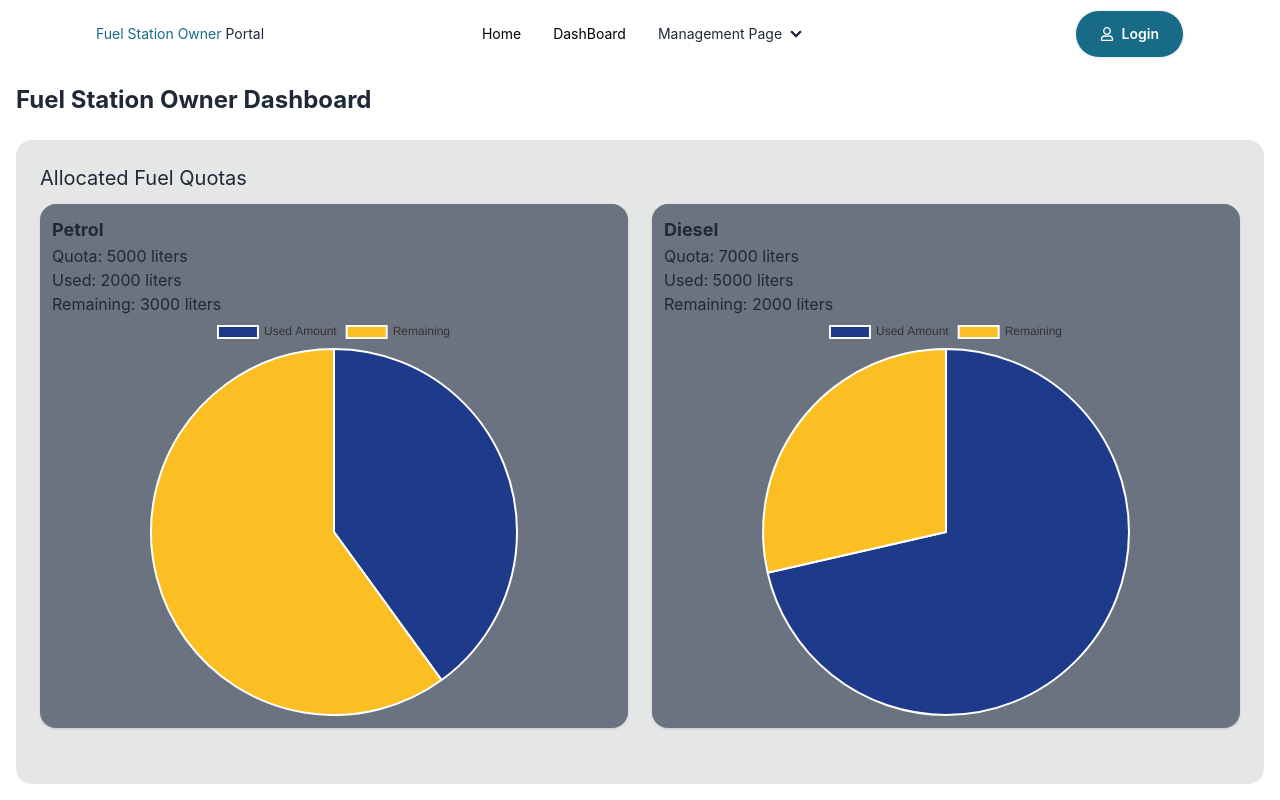
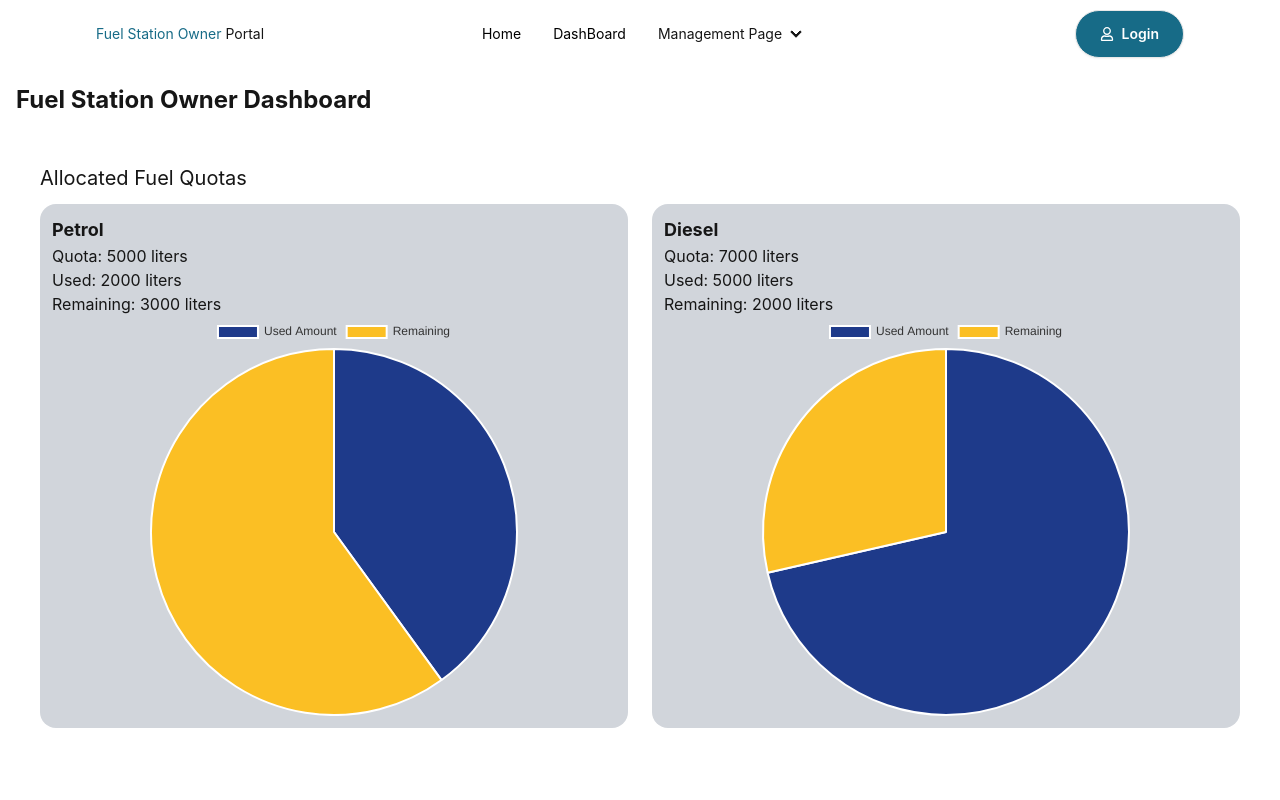
Before and after one commit to Khemz-Developer/fuel-quota-management-frontend-Project, a React (Vite) app in the folder Fuel-Station-Owner-Portal/: page /dashboard in a window 1280 px wide. Shown: the top 800 px of the page. Built offline with nearby package versions, Linux system fonts and the light colour scheme.

Commit message:
feat(fuel-station-owner-portal): Minor changes to QuotaDashboard and several other files

```diff
--- a/Fuel-Station-Owner-Portal/src/components/FuelQuotaDashboard.jsx
+++ b/Fuel-Station-Owner-Portal/src/components/FuelQuotaDashboard.jsx
@@ -43,12 +43,13 @@ const FuelQuotaDashboard = () => {
       <h2 className="text-2xl font-bold mb-6">Fuel Station Owner Dashboard</h2>
 
       {/* Allocated Fuel Quotas */}
-      <div className="card shadow-x1 bg-base-300 p-6">
+      <div className="card p-6">
       <section className="mb-8">
         <h3 className="text-xl mb-3">Allocated Fuel Quotas</h3>
         <div className="grid grid-cols-2 gap-6">
           {fuelData.map((fuel) => (
-            <div key={fuel.type} className="card bg-gray-500 shadow p-3 ">
+            <div key={fuel.type} className="card bg-gray-300 shadow-x2 p-3
+            transition-transform transform hover:scale-105 hover:bg-gray-400  duration-300">
               <h3 className="text-lg font-bold">{fuel.type}</h3>
               <p>Quota: {fuel.quota} liters</p>
               <p>Used: {fuel.used} liters</p>
--- a/Fuel-Station-Owner-Portal/src/pages/DashBoard.jsx
+++ b/Fuel-Station-Owner-Portal/src/pages/DashBoard.jsx
@@ -1,10 +1,12 @@
 import FuelQuotaDashboard from "../components/FuelQuotaDashboard"
+import MyStations from "../components/MyStations"
 
 
 const DashBoard = () => {
   return (
     <div>
       <FuelQuotaDashboard/>
+      <MyStations/>
     </div>
   )
 }
--- a/Fuel-Station-Owner-Portal/tailwind.config.js
+++ b/Fuel-Station-Owner-Portal/tailwind.config.js
@@ -36,4 +36,17 @@ export default {
   plugins: [
     daisyui,
   ],
+  daisyui: {
+    themes: [
+      {
+        light: {
+          primary: "#176B87", // Your custom color for light theme
+          secondary: "#555",
+          accent: "#FF6868",
+          neutral: "#FCFCFC",
+          "base-100": "#FFFFFF", // Light theme base background
+        },
+      },
+    ], // Define only the light theme to avoid dark mode
+  },
 }
```
